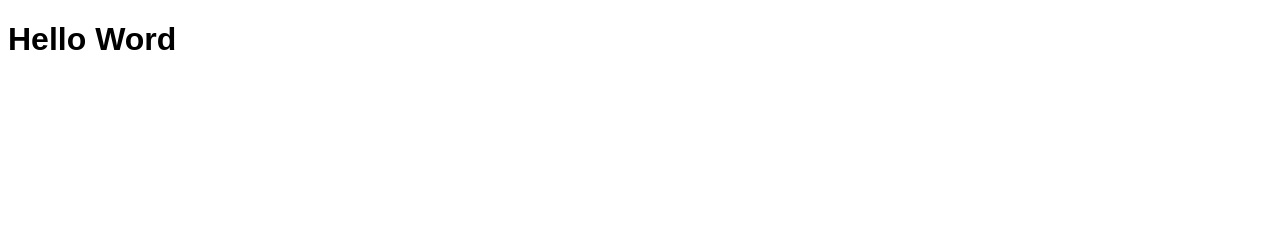
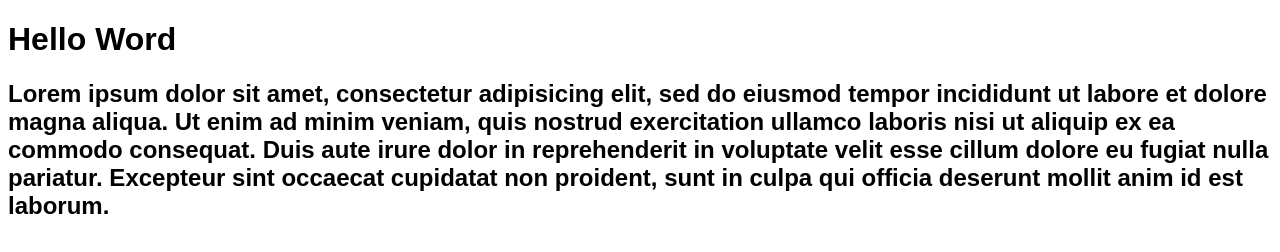
Before and after one commit to foryou15/aisyahputri.github.io, a plain HTML site: page index.html in a window 1280 px wide. Drawn offline with Linux system fonts and the light colour scheme.

Commit message:
Menambahkan H2

```diff
--- a/index.html
+++ b/index.html
@@ -6,5 +6,12 @@
 </head>
 <body>
 	<h1>Hello Word</h1>
+
+	<h2>Lorem ipsum dolor sit amet, consectetur adipisicing elit, sed do eiusmod
+	tempor incididunt ut labore et dolore magna aliqua. Ut enim ad minim veniam,
+	quis nostrud exercitation ullamco laboris nisi ut aliquip ex ea commodo
+	consequat. Duis aute irure dolor in reprehenderit in voluptate velit esse
+	cillum dolore eu fugiat nulla pariatur. Excepteur sint occaecat cupidatat non
+	proident, sunt in culpa qui officia deserunt mollit anim id est laborum.</h2>
 </body>
 </html>
```
